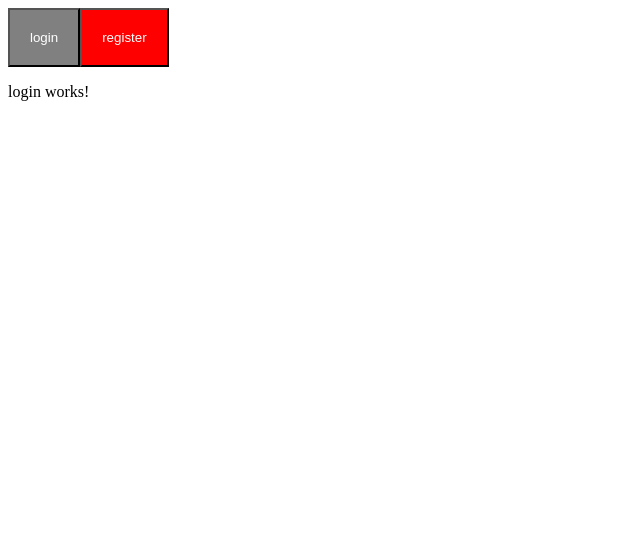
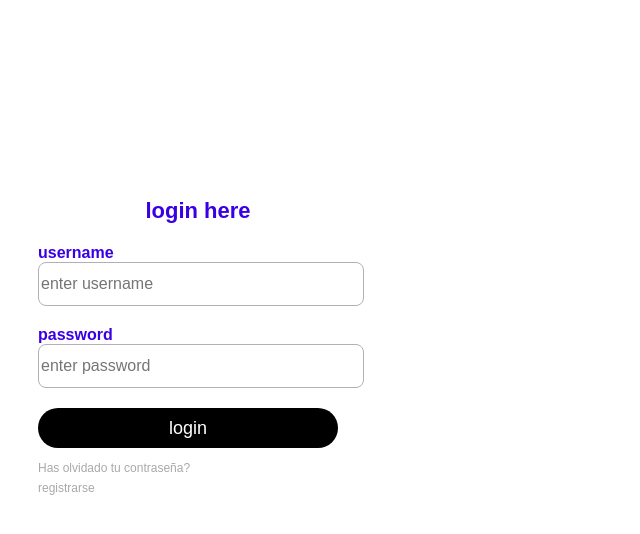
Before and after one commit to Sallaks/FronEndProject, an Angular app: page /login in a window 1280 px wide. Shown: the top 534 px of the page, without its empty margins (0-640 px from the left). Built offline with nearby package versions, Linux system fonts and the light colour scheme.

Commit message:
finish in progress

```diff
--- a/src/app/app.component.html
+++ b/src/app/app.component.html
@@ -1,3 +1 @@
-<button style="padding: 20px; color: white; background-color: gray;" routerLink="login">login</button>
-<button style="padding: 20px; color: white; background-color: red;" routerLink="register">register</button>
 <router-outlet></router-outlet>
--- a/src/app/login/login.component.html
+++ b/src/app/login/login.component.html
@@ -1 +1,27 @@
-<p>login works!</p>
+<div class="main">
+
+
+    <div class="login-box">
+        <h1>login here</h1>
+
+     <form>
+        <label class="username" for="username">username</label>
+        <input type="text" placeholder="enter username">
+
+        <label for="password">password</label>
+        <input type="password" placeholder="enter password">
+
+        <button class="btn-login"type="submit" value="login">login</button>
+
+
+
+     </form>
+     <div class="p">
+        <a href="">Has olvidado tu contraseña?</a>
+        <a href="/register">registrarse</a>
+        </div>
+    </div>
+
+
+
+</div>
--- a/src/app/login/login.component.scss
+++ b/src/app/login/login.component.scss
@@ -0,0 +1,95 @@
+.main {
+
+    margin: 0;
+    padding: 0;
+    font-family: sans-serif;
+     display: flex;
+    //  justify-content: center;
+    //  align-items: center;
+}
+
+.login-box {
+    width: 320px;
+    height: 420px;
+    color: #3A00E5;
+    // transform: translate(-1%, -1%);
+    // box-sizing: border-box;
+    padding-left: 225px;
+    justify-content: center;
+     padding: 70px 30px;
+    // padding: 30px 60px;
+    padding: auto;
+    // border-radius: 20px;
+    margin-top: 120px;
+    box-sizing: inherit ;
+}
+
+.login-box h1 {
+    margin: 0;
+    padding: 0 0 20px;
+    text-align: center;
+    font-size: 22px;
+}
+
+.login-box label{
+    margin: 0;
+    padding: 0;
+    font-weight: bold;
+    display: block;
+
+}
+
+
+.login-box input {
+    width: 100%;
+    margin-bottom: 20px;
+}
+
+.login-box input {
+    // border: none;
+    border: 1px solid #AFB1B6;
+    border-radius: 8px;
+    //background: transparent;
+    outline: none;
+    height: 40px;
+    font-size: 16px;
+
+}
+
+.btn-login {
+    border: none;
+    outline: none;
+    height: 40px;
+    background: black;
+    // b80f22
+    color: #fff;
+    font-size: 18px;
+    border-radius: 20px;
+    width: 300px;
+    margin-bottom: 10px;
+}
+
+.login-box input[type="submit"]:hover {
+    cursor: pointer;
+    background: #ffc107;
+    color: #000;
+}
+
+.login-box a {
+    text-decoration: none;
+    font-size: 12px;
+    line-height: 20px;
+    color: darkgrey;
+}
+
+.login-box a:hover {
+    color: #fff;
+}
+
+.p{
+
+   color: #000;
+   display: flex;
+   flex-direction: column;
+
+}
```
